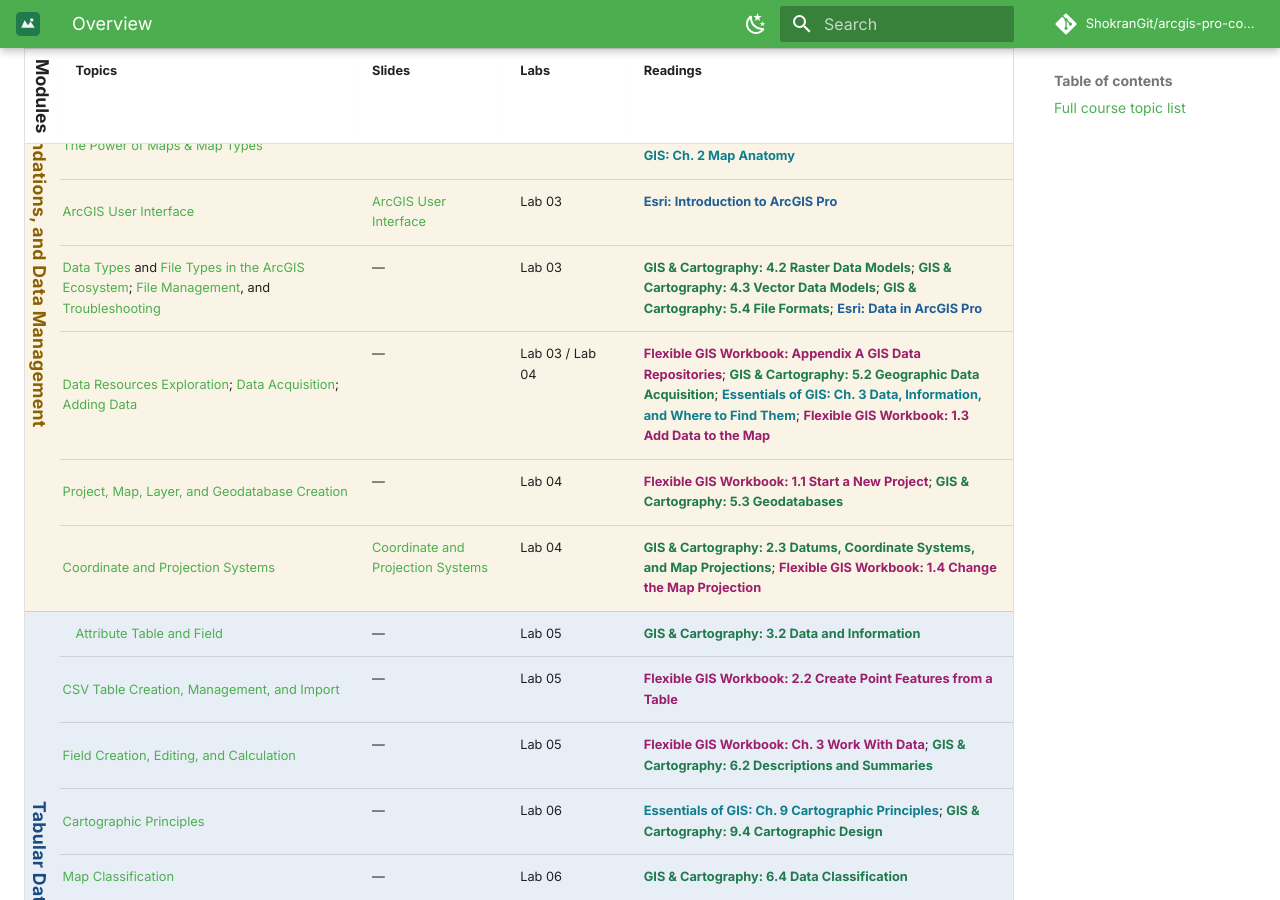
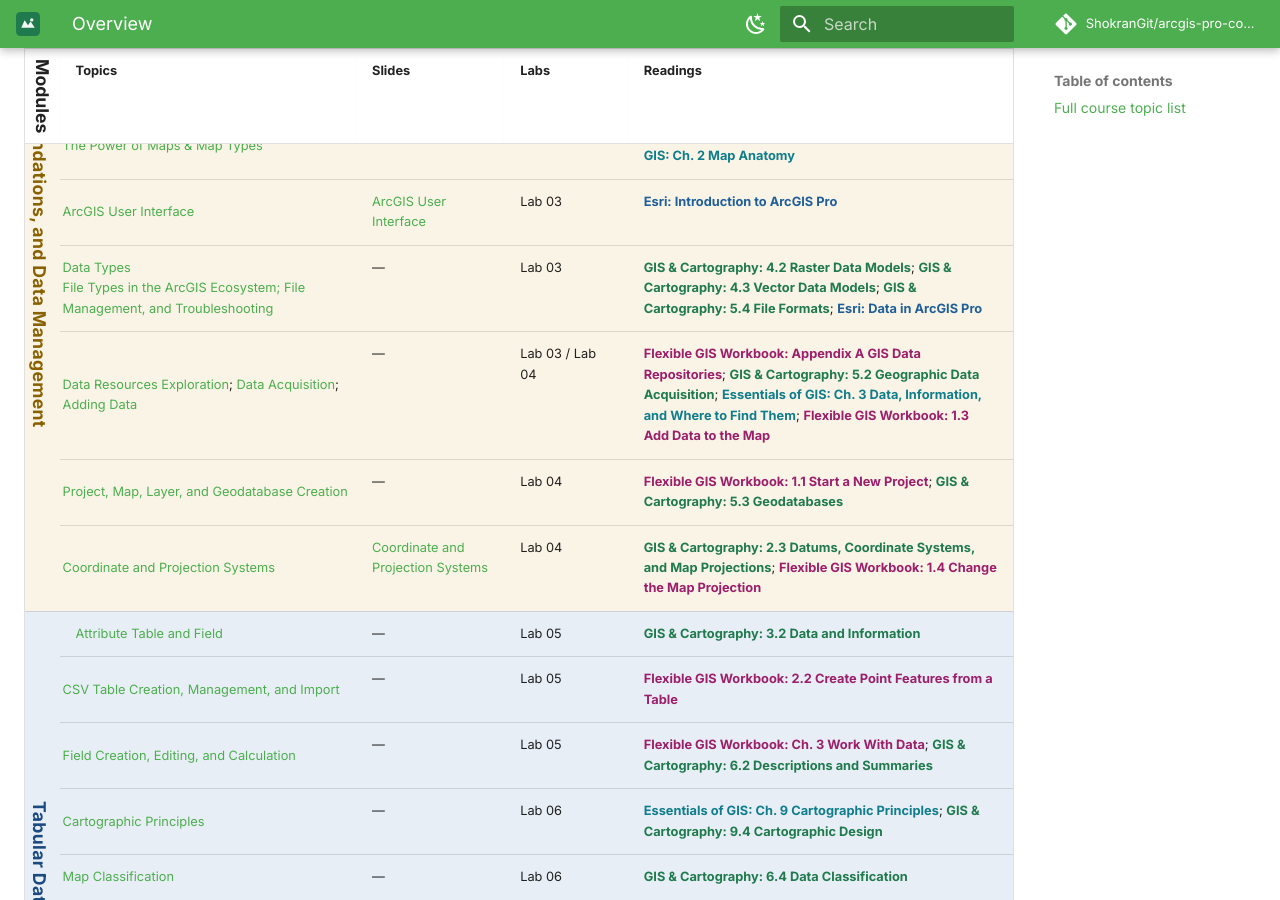
Before and after one commit to ShokranGit/arcgis-pro-course, an MkDocs documentation site: the page built from docs/lessons/index.md, in a window 1280 px wide and 900 px high, scrolled down 765 px. Built offline with MkDocs 1.6.1 and Material for MkDocs 9.7.7, drawn with Linux system fonts in a browser that asks for light colours; comment, search, counter and statistics services are not loaded.

Commit message:
Put Data Types on its own line; keep the rest as a single linked topic

```diff
--- a/docs/lessons/index.md
+++ b/docs/lessons/index.md
@@ -16,7 +16,7 @@ A date-free, college-agnostic view of every topic in the course. This list isn't
 | <span class="module-badge module-intro">Introduction, Foundations, and Data Management</span> | [The Politics and Ethics of Mapping](00-introduction-to-gis.md) | [The Politics and Ethics of Mapping](../slides/politics-ethics-of-mapping.md) | Lab 12 | — |
 | <span class="module-badge module-intro">Introduction, Foundations, and Data Management</span> | [The Power of Maps & Map Types](00-introduction-to-gis.md) | — | Lab 02 | [GIS & Cartography: 1.5 Map Fundamentals](https://slcc.pressbooks.pub/maps/chapter/1-5/){: .src-cartography}; [Essentials of GIS: Ch. 2 Map Anatomy](https://saylordotorg.github.io/text_essentials-of-geographic-information-systems/s06-map-anatomy.html){: .src-essentials} |
 | <span class="module-badge module-intro">Introduction, Foundations, and Data Management</span> | [ArcGIS User Interface](01-getting-started.md) | [ArcGIS User Interface](../slides/arcgis-pro-ui-tour.md) | Lab 03 | [Esri: Introduction to ArcGIS Pro](https://doc.esri.com/en/arcgis-pro/latest/get-started/get-started.html){: .src-esri} |
-| <span class="module-badge module-intro">Introduction, Foundations, and Data Management</span> | [Data Types](../concepts/vector-raster.md) and [File Types in the ArcGIS Ecosystem](../concepts/vector-raster.md); [File Management](02b-data-management.md), and [Troubleshooting](../troubleshooting.md) | — | Lab 03 | [GIS & Cartography: 4.2 Raster Data Models](https://slcc.pressbooks.pub/maps/chapter/4-2/){: .src-cartography}; [GIS & Cartography: 4.3 Vector Data Models](https://slcc.pressbooks.pub/maps/chapter/4-3/){: .src-cartography}; [GIS & Cartography: 5.4 File Formats](https://slcc.pressbooks.pub/maps/chapter/5-4/){: .src-cartography}; [Esri: Data in ArcGIS Pro](https://doc.esri.com/en/arcgis-pro/latest/help/data/main/data-in-arcgis-pro.html){: .src-esri} |
+| <span class="module-badge module-intro">Introduction, Foundations, and Data Management</span> | [Data Types](../concepts/vector-raster.md)<br>[File Types in the ArcGIS Ecosystem; File Management, and Troubleshooting](02b-data-management.md) | — | Lab 03 | [GIS & Cartography: 4.2 Raster Data Models](https://slcc.pressbooks.pub/maps/chapter/4-2/){: .src-cartography}; [GIS & Cartography: 4.3 Vector Data Models](https://slcc.pressbooks.pub/maps/chapter/4-3/){: .src-cartography}; [GIS & Cartography: 5.4 File Formats](https://slcc.pressbooks.pub/maps/chapter/5-4/){: .src-cartography}; [Esri: Data in ArcGIS Pro](https://doc.esri.com/en/arcgis-pro/latest/help/data/main/data-in-arcgis-pro.html){: .src-esri} |
 | <span class="module-badge module-intro">Introduction, Foundations, and Data Management</span> | [Data Resources Exploration](02b-data-management.md); [Data Acquisition](02b-data-management.md); [Adding Data](02b-data-management.md) | — | Lab 03 / Lab 04 | [Flexible GIS Workbook: Appendix A GIS Data Repositories](https://mlpp.pressbooks.pub/flexiblegisworkbookpro/back-matter/appendix/){: .src-workbook}; [GIS & Cartography: 5.2 Geographic Data Acquisition](https://slcc.pressbooks.pub/maps/chapter/5-2/){: .src-cartography}; [Essentials of GIS: Ch. 3 Data, Information, and Where to Find Them](https://saylordotorg.github.io/text_essentials-of-geographic-information-systems/s07-data-information-and-where-to-.html){: .src-essentials}; [Flexible GIS Workbook: 1.3 Add Data to the Map](https://mlpp.pressbooks.pub/flexiblegisworkbookpro/chapter/1-3-add-data-to-the-map/){: .src-workbook} |
 | <span class="module-badge module-intro">Introduction, Foundations, and Data Management</span> | [Project, Map, Layer, and Geodatabase Creation](02-data-layers-coordinate-systems.md) | — | Lab 04 | [Flexible GIS Workbook: 1.1 Start a New Project](https://mlpp.pressbooks.pub/flexiblegisworkbookpro/chapter/chapter-1/){: .src-workbook}; [GIS & Cartography: 5.3 Geodatabases](https://slcc.pressbooks.pub/maps/chapter/5-3/){: .src-cartography} |
 | <span class="module-badge module-intro">Introduction, Foundations, and Data Management</span> | [Coordinate and Projection Systems](../concepts/coordinate-systems.md) | [Coordinate and Projection Systems](../slides/projection.md) | Lab 04 | [GIS & Cartography: 2.3 Datums, Coordinate Systems, and Map Projections](https://slcc.pressbooks.pub/maps/chapter/2-3/){: .src-cartography}; [Flexible GIS Workbook: 1.4 Change the Map Projection](https://mlpp.pressbooks.pub/flexiblegisworkbookpro/chapter/1-4-change-the-map-projection/){: .src-workbook} |
```
